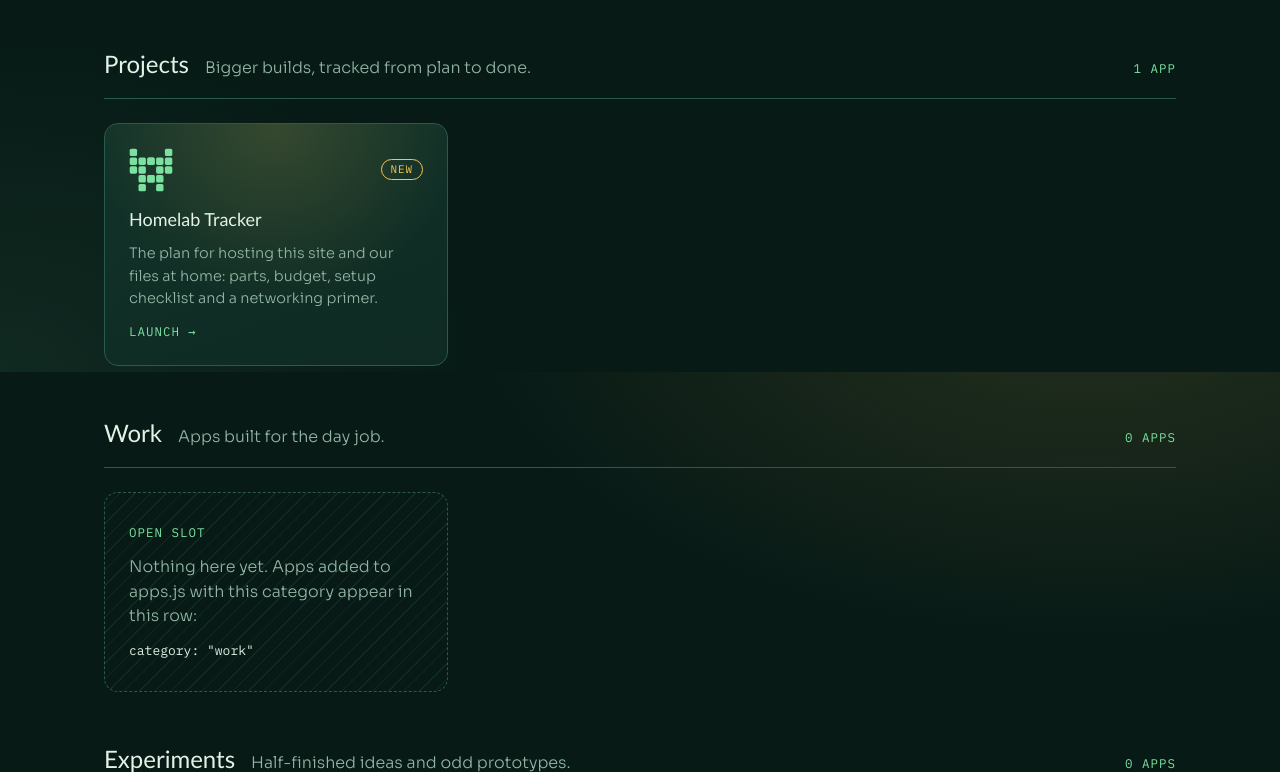
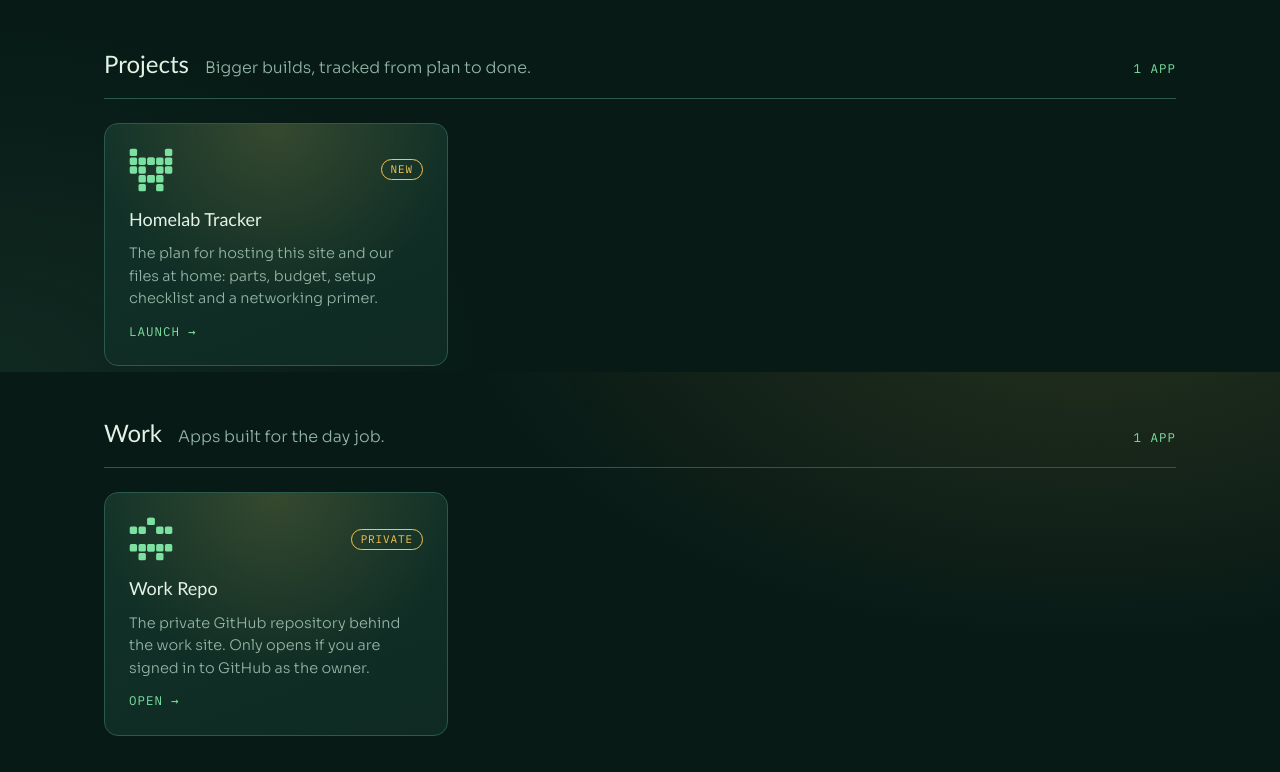
Before and after one commit to illusioment/PersonalWebsite, a plain HTML site: page index.html in a window 1280 px wide. Shown: the part 2028-2800 px from the top of the page. Drawn offline with Linux system fonts and the light colour scheme; a web font is replaced by a local one.

Commit message:
Show the Work section on the hub with a link to its private home
Co-Authored-By: Claude Fable 5.2 <noreply@anthropic.com>
Claude-Session: https://claude.ai/code/session_015XnhXASNnevzRSxJNqmVsd

```diff
--- a/apps.js
+++ b/apps.js
@@ -35,6 +35,10 @@ window.HUB = {
 
     { name: "Homelab Tracker", desc: "The plan for hosting this site and our files at home: parts, budget, setup checklist and a networking primer.", category: "projects", url: "projects/homelab/", status: "new" },
 
+    // Work tools live in a separate private repository and a password-protected site.
+    // When the site's address is known, add: { name: "Work Site", desc: "Private work tools. Asks for the password.", category: "work", url: "https://YOUR-SITE.netlify.app/", status: "private", external: true },
+    { name: "Work Repo", desc: "The private GitHub repository behind the work site. Only opens if you are signed in to GitHub as the owner.", category: "work", url: "https://github.com/illusioment/PersonalWebsiteWork", status: "private", external: true },
+
     // Copy this line, remove the two slashes, and fill it in:
     // { name: "My App", desc: "What it does in one sentence.", category: "tools", url: "tools/my-app/", status: "new" },
   ]
--- a/index.html
+++ b/index.html
@@ -289,11 +289,12 @@ function glyph(name) {
 function card(app, i) {
   const a = el("a", "card");
   a.href = app.url || "#";
+  if (app.external) { a.target = "_blank"; a.rel = "noopener noreferrer"; }
   a.style.setProperty("--i", i);
   const top = el("div", "card-top");
   top.appendChild(glyph(app.name));
   if (app.status) top.appendChild(el("span", "badge mono", app.status));
-  a.append(top, el("h3", null, app.name), el("p", null, app.desc || ""), el("span", "go mono", "Launch"));
+  a.append(top, el("h3", null, app.name), el("p", null, app.desc || ""), el("span", "go mono", app.external ? "Open" : "Launch"));
   a.addEventListener("pointermove", (e) => {
     const r = a.getBoundingClientRect();
     a.style.setProperty("--mx", e.clientX - r.left + "px");
```
